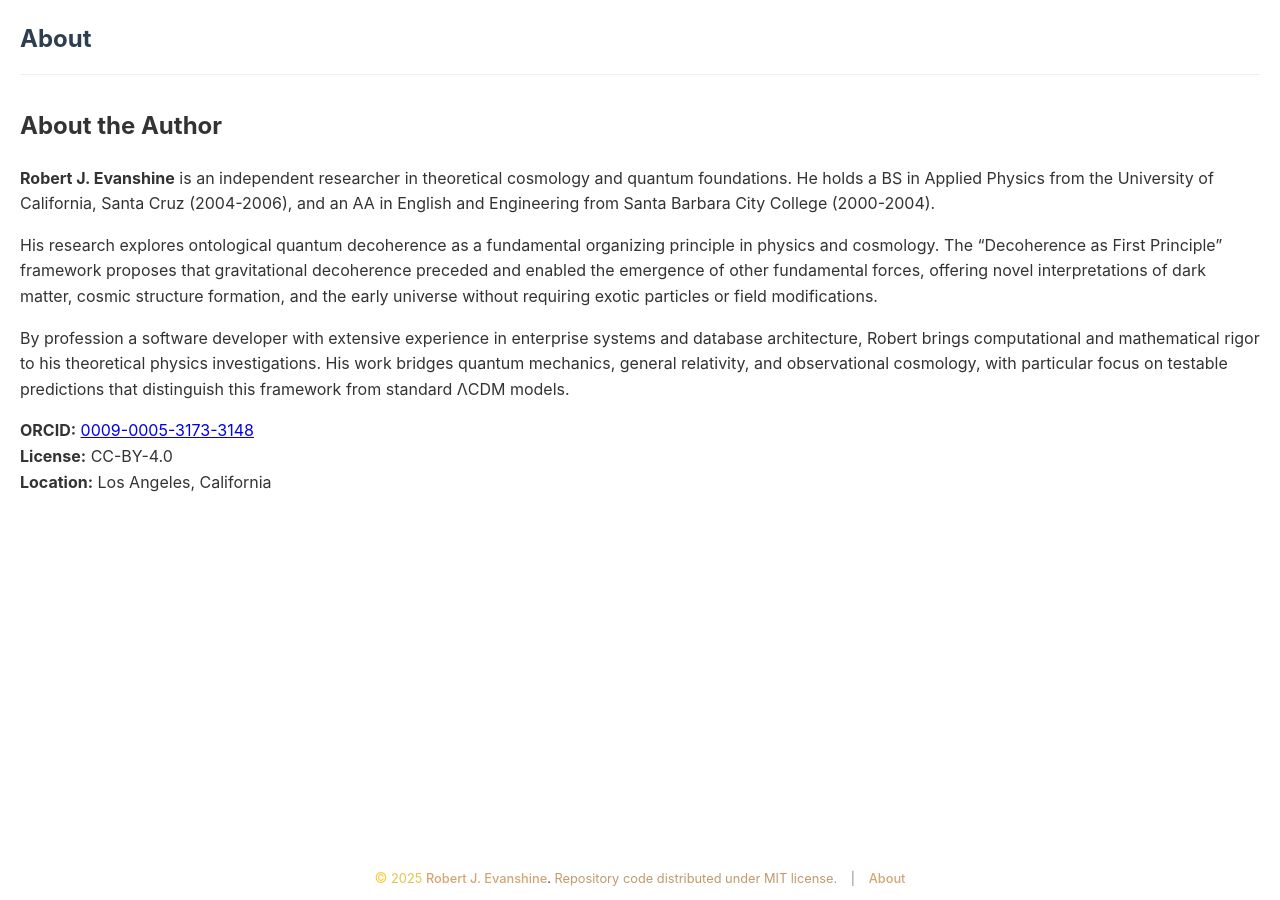
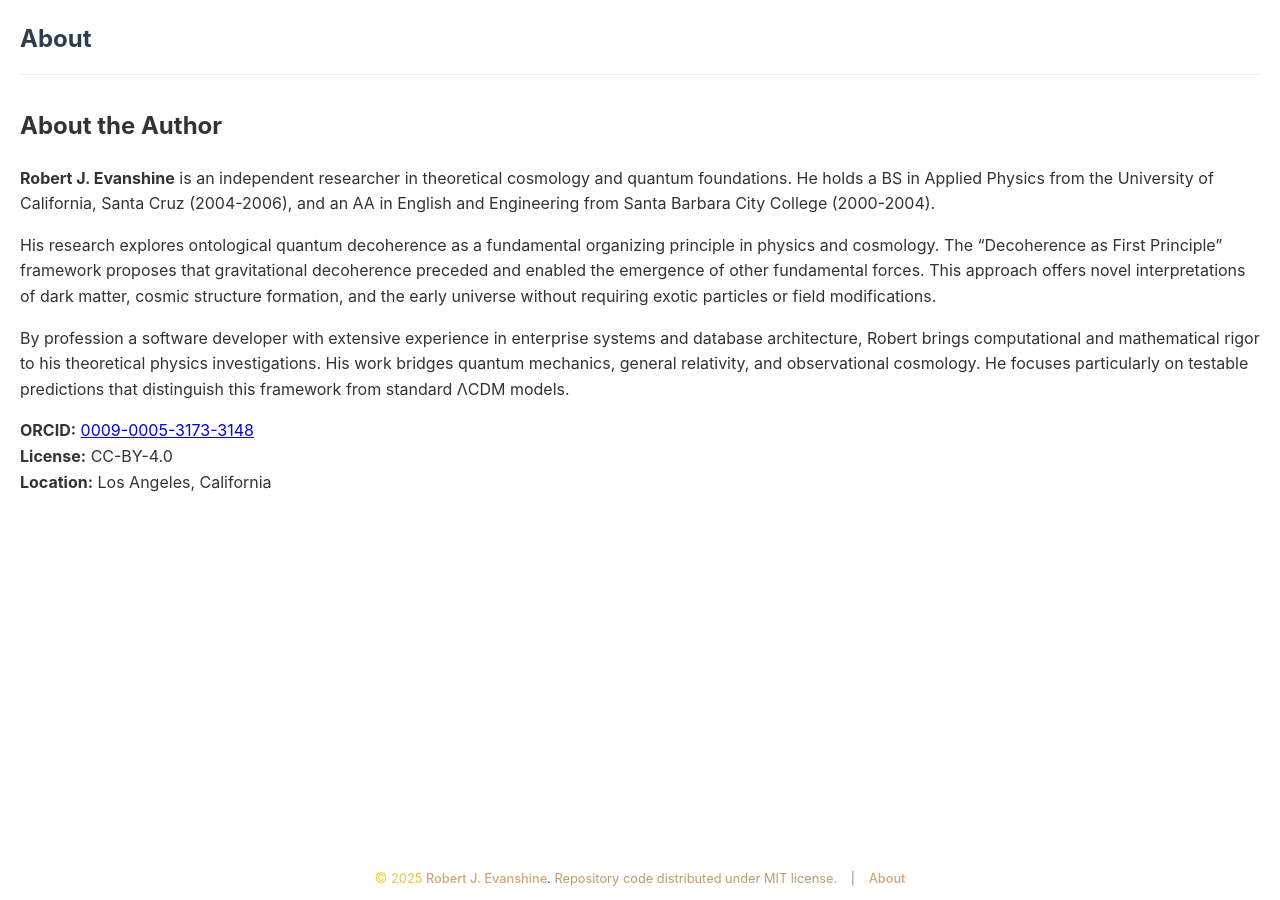
Before and after one commit to revanshine/decoherence-as-first-principle, a Jekyll site: the page built from about.md, in a window 1280 px wide. Built offline with Jekyll 4.4.1, drawn with Linux system fonts in a browser that asks for light colours.

Commit message:
Improve readability of biography text
Co-authored-by: revanshine <13511088+revanshine@users.noreply.github.com>

```diff
--- a/about.md
+++ b/about.md
@@ -11,9 +11,9 @@ description: >-
 
 **Robert J. Evanshine** is an independent researcher in theoretical cosmology and quantum foundations. He holds a BS in Applied Physics from the University of California, Santa Cruz (2004-2006), and an AA in English and Engineering from Santa Barbara City College (2000-2004).
 
-His research explores ontological quantum decoherence as a fundamental organizing principle in physics and cosmology. The "Decoherence as First Principle" framework proposes that gravitational decoherence preceded and enabled the emergence of other fundamental forces, offering novel interpretations of dark matter, cosmic structure formation, and the early universe without requiring exotic particles or field modifications.
+His research explores ontological quantum decoherence as a fundamental organizing principle in physics and cosmology. The "Decoherence as First Principle" framework proposes that gravitational decoherence preceded and enabled the emergence of other fundamental forces. This approach offers novel interpretations of dark matter, cosmic structure formation, and the early universe without requiring exotic particles or field modifications.
 
-By profession a software developer with extensive experience in enterprise systems and database architecture, Robert brings computational and mathematical rigor to his theoretical physics investigations. His work bridges quantum mechanics, general relativity, and observational cosmology, with particular focus on testable predictions that distinguish this framework from standard ΛCDM models.
+By profession a software developer with extensive experience in enterprise systems and database architecture, Robert brings computational and mathematical rigor to his theoretical physics investigations. His work bridges quantum mechanics, general relativity, and observational cosmology. He focuses particularly on testable predictions that distinguish this framework from standard ΛCDM models.
 
 **ORCID:** [0009-0005-3173-3148](https://orcid.org/0009-0005-3173-3148)
 **License:** CC-BY-4.0
```
